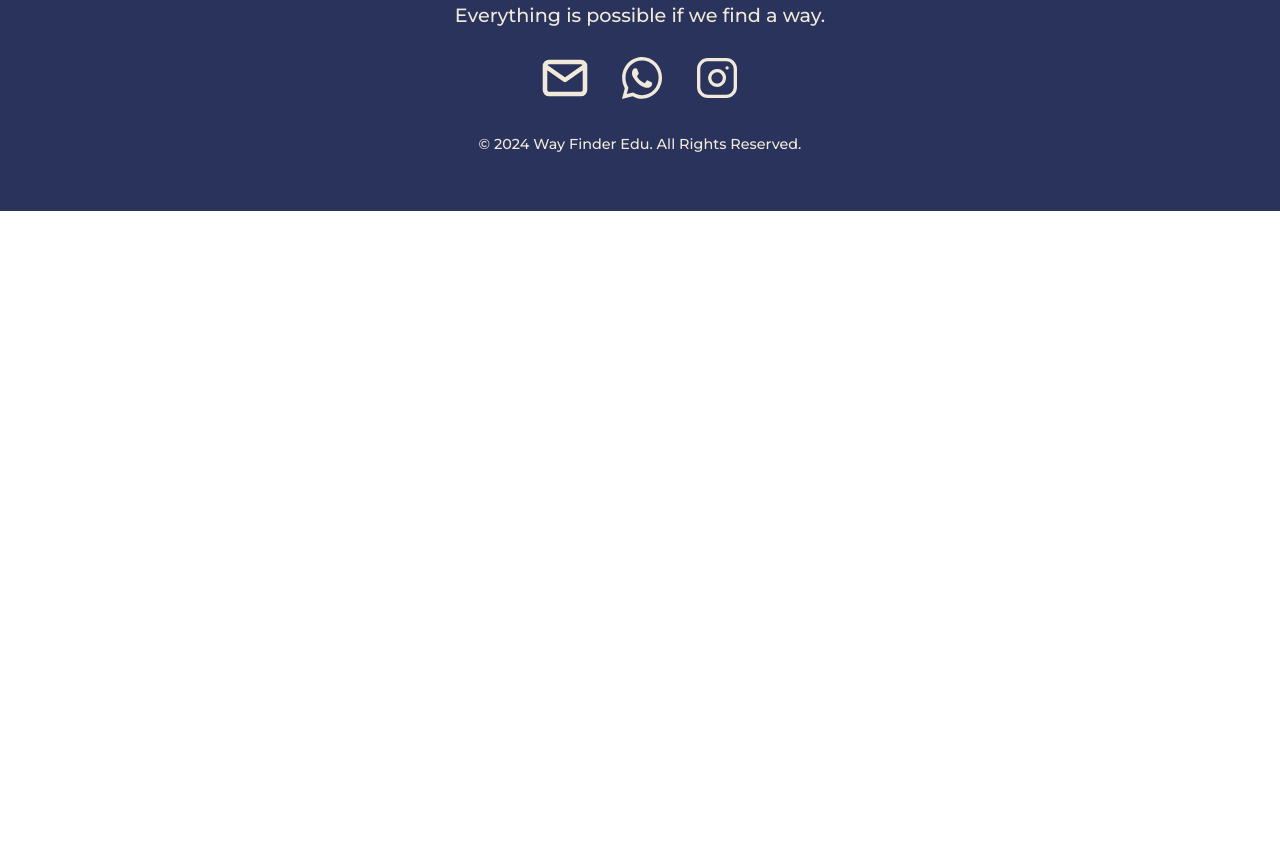
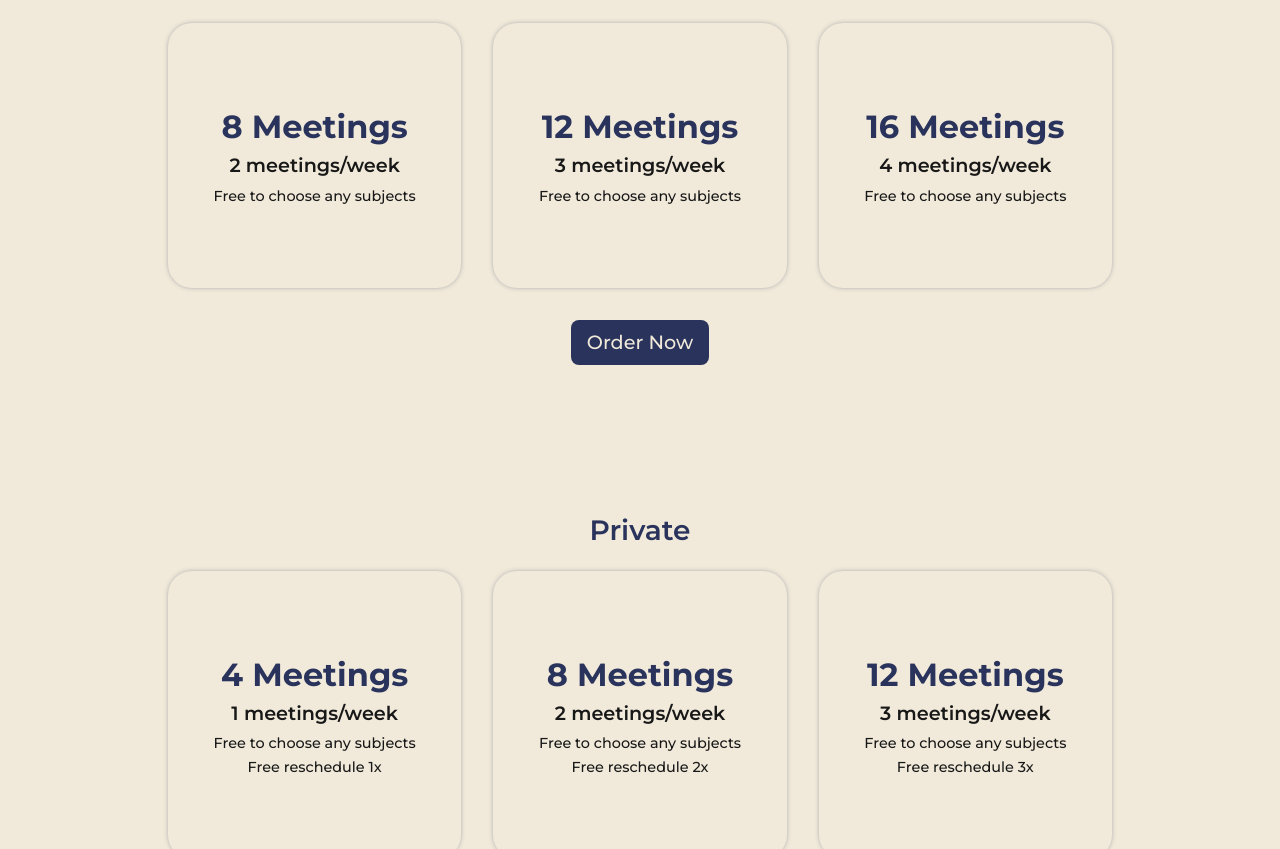
Before and after one commit to kenpegrasio/way-finder-edu, a React (Vite) app: page /courses in a window 1280 px wide. Shown: the part 251-1100 px from the top of the page. Before the commit the page ends 800 px from the top, so only its background shows below. Built offline with nearby package versions, Linux system fonts and the light colour scheme.

Commit message:
Make Courses UI and Add Book Now page (not done yet)

```diff
--- a/src/components/Navbar.tsx
+++ b/src/components/Navbar.tsx
@@ -7,13 +7,13 @@ function Navbar() {
     user: { name: "", email: "", picture: "" },
   };
   return (
-    <nav className="sticky z-50 top-0 flex flex-col bg-customCream items-center py-4 md:flex-row md:h-auto md:gap-4 md:pl-10 shadow-customDarkBlue">
+    <nav className="sticky z-50 flex flex-col bg-customCream items-center py-4 md:flex-row md:h-auto md:gap-4 md:pl-10 shadow-customDarkBlue">
       <div className="flex items-center md:justify-center md:flex-none">
         <Link to="/">
           <img
             src="/logo-dark.svg"
             alt="Logo"
-            className="ml-9 -mt-2 h-16 w-16 mr-2 rounded-full "
+            className="ml-9 -mt-2 h-16 w-16 mr-2"
           />
         </Link>
         <h1 className="text-customDarkBlue font-montserrat font-semibold text-2xl md:text-center">
@@ -32,7 +32,7 @@ function Navbar() {
           <Link to="/courses">
             <h3 className=" hover:underline">Courses</h3>
           </Link>
-          <Link to="https://api.whatsapp.com/send?phone=6287831687797">
+          <Link to="/book-now">
             <h3 className=" hover:underline">Book Now</h3>
           </Link>
           <Link to="/account" className=" hover:underline">
--- /dev/null
+++ b/src/pages/BookNow.tsx
@@ -0,0 +1,19 @@
+import { Link } from "react-router-dom";
+import Footer from "../components/Footer";
+import Navbar from "../components/Navbar";
+
+function BookNow() {
+  return (
+    <>
+      <Navbar />
+      <h1>Book Now</h1>
+      <button className="bg-customDarkBlue text-customCream font-montserrat font-medium text-lg lg:text-2xl px-4 py-2 rounded-lg hover:bg-customCream hover:text-customDarkBlue hover:outline hover:outline-[1.5px] hover:outline-customDarkBlue transform hover:scale-105 transition-all">
+        <Link to="https://api.whatsapp.com/send?phone=6287831687797">Chat us now</Link>
+      </button>
+
+      <Footer />
+    </>
+  );
+}
+
+export default BookNow;
--- a/src/pages/Courses.tsx
+++ b/src/pages/Courses.tsx
@@ -1,11 +1,113 @@
+import { Link } from "react-router-dom";
 import Footer from "../components/Footer";
 import Navbar from "../components/Navbar";
 
 function Courses() {
+  const semiPrivateCourses = [
+    {
+      title: "8 Meetings",
+      subtitle: "2 meetings/week",
+      description: "Free to choose any subjects",
+    },
+    {
+      title: "12 Meetings",
+      subtitle: "3 meetings/week",
+      description: "Free to choose any subjects",
+    },
+    {
+      title: "16 Meetings",
+      subtitle: "4 meetings/week",
+      description: "Free to choose any subjects",
+    },
+  ];
+
+  const privateCourses = [
+    {
+      title: "4 Meetings",
+      subtitle: "1 meetings/week",
+      description: "Free to choose any subjects\nFree reschedule 1x",
+    },
+    {
+      title: "8 Meetings",
+      subtitle: "2 meetings/week",
+      description: "Free to choose any subjects\nFree reschedule 2x",
+    },
+    {
+      title: "12 Meetings",
+      subtitle: "3 meetings/week",
+      description: "Free to choose any subjects\nFree reschedule 3x",
+    },
+    {
+      title: "16 Meetings",
+      subtitle: "4 meetings/week",
+      description: "Free to choose any subjects\nFree reschedule 4x",
+    },
+  ];
+
   return (
     <>
       <Navbar />
-      <h1 className="text-blue-800">Courses</h1>
+      <div className="w-full bg-customCream px-6 py-10 md:flex-row lg:py-12">
+        <h1 className="text-center text-customBlack font-montserrat font-bold text-3xl pb-2 md:text-5xl lg:text-[2.5rem] lg:pb-4">
+          Courses
+        </h1>
+        <p className="text-center text-customDarkBlue font-montserrat font-semibold text-xl pb-3 md:text-xl lg:text-4xl lg:pb-5">
+          Semi-Private (2-3 students)
+        </p>
+
+        {/* Semi-Private Courses */}
+        <div className="grid grid-cols-2 sm:grid-cols-2 lg:grid-cols-3 gap-4 px-2 pb-5 lg:gap-8 lg:px-36 lg:pb-8">
+          {semiPrivateCourses.map((course, index) => (
+            <div
+              key={index}
+              className="bg-customCream shadow-customCoursesContainer rounded-2xl py-8 lg:rounded-3xl lg:py-20 text-center"
+            >
+              <p className="text-customDarkBlue font-montserrat font-bold text-2xl md:text-2xl lg:text-5xl lg:-mb-1/2">
+                {course.title}
+              </p>
+              <p className="text-customBlack font-montserrat font-semibold text-md md:text-lg lg:text-2xl lg:pb-1">
+                {course.subtitle}
+              </p>
+              <p className="text-customBlack font-montserrat font-medium text-[0.6rem] md:text-base lg:text-md">
+                {course.description}
+              </p>
+            </div>
+          ))}
+        </div>
+        <div className="text-center pb-12 lg:pb-36">
+          <button className="bg-customDarkBlue text-customCream font-montserrat font-medium text-lg lg:text-2xl px-4 py-2 rounded-lg hover:bg-customCream hover:text-customDarkBlue hover:outline hover:outline-[1.5px] hover:outline-customDarkBlue transform hover:scale-105 transition-all">
+            <Link to="/book-now">Order Now</Link>
+          </button>
+        </div>
+
+        {/* Private Courses */}
+        <p className="text-center text-customDarkBlue font-montserrat font-semibold text-xl pb-3 md:text-xl lg:text-4xl lg:pb-5">
+          Private
+        </p>
+        <div className="grid grid-cols-2 sm:grid-cols-2 lg:grid-cols-3 gap-4 px-2 pb-5 lg:gap-8 lg:px-36 lg:pb-8">
+          {privateCourses.map((course, index) => (
+            <div
+              key={index}
+              className="bg-customCream shadow-customCoursesContainer rounded-2xl py-8 lg:rounded-3xl lg:py-20 text-center"
+            >
+              <p className="text-customDarkBlue font-montserrat font-bold text-2xl md:text-2xl lg:text-5xl lg:-mb-1/2">
+                {course.title}
+              </p>
+              <p className="text-customBlack font-montserrat font-semibold text-md md:text-lg lg:text-2xl lg:pb-1">
+                {course.subtitle}
+              </p>
+              <p className="text-customBlack font-montserrat font-medium text-[0.6rem] whitespace-pre-line md:text-base lg:text-md">
+                {course.description}
+              </p>
+            </div>
+          ))}
+        </div>
+        <div className="text-center pb-8 lg:pb-24">
+          <button className="bg-customDarkBlue text-customCream font-montserrat font-medium text-lg lg:text-2xl px-4 py-2 rounded-lg hover:bg-customCream hover:text-customDarkBlue hover:outline hover:outline-[1.5px] hover:outline-customDarkBlue transform hover:scale-105 transition-all">
+            <Link to="/book-now">Order Now</Link>
+          </button>
+        </div>
+      </div>
       <Footer />
     </>
   );
--- a/src/routes.tsx
+++ b/src/routes.tsx
@@ -2,6 +2,7 @@ import App from "./App";
 import Courses from "./pages/Courses";
 import About from "./pages/About";
 import Account from "./pages/Account";
+import BookNow from "./pages/BookNow";
 
 const routes = [
     {
@@ -19,6 +20,10 @@ const routes = [
     {
         path: "/account",
         element: <Account />
+    },
+    {
+        path: "/book-now",
+        element: <BookNow />
     }
 ]
 
--- a/tailwind.config.js
+++ b/tailwind.config.js
@@ -14,6 +14,7 @@ export default {
       },
       boxShadow: {
         customDarkBlue: "0 2px 10px -2px rgba(41, 51, 92, 0.2)",
+        customCoursesContainer: "0 0px 5px -1px rgba(41, 51, 92, 0.5)",
       },
       fontFamily: {
         montserrat: ['Montserrat', 'sans-serif'],
```
Also changed, not shown: public/burger-menu.svg (added).
